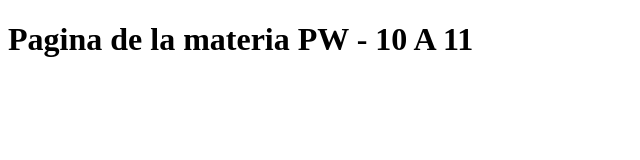
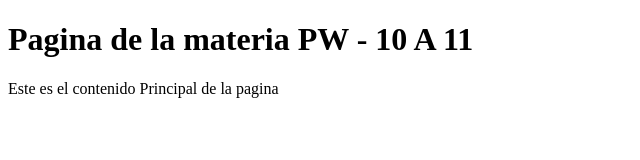
Before and after one commit to DavidRicardoZ/pw10112233, a plain HTML site: page index.html in a window 1280 px wide. Shown: the whole page, without its empty margins (0-640 px from the left). Drawn offline with Linux system fonts and the light colour scheme.

Commit message:
Contenido del main

```diff
--- a/index.html
+++ b/index.html
@@ -7,9 +7,12 @@
     <title>Titulo de mi pagina</title>
 </head>
 <body>
-    <head>
+    <header>
         <h1>Pagina de la materia PW - 10 A 11</h1>
-    </head>
+    </header>
+    <main>
+        Este es el contenido Principal de la pagina
+    </main>
 
 </body>
 </html>
```
